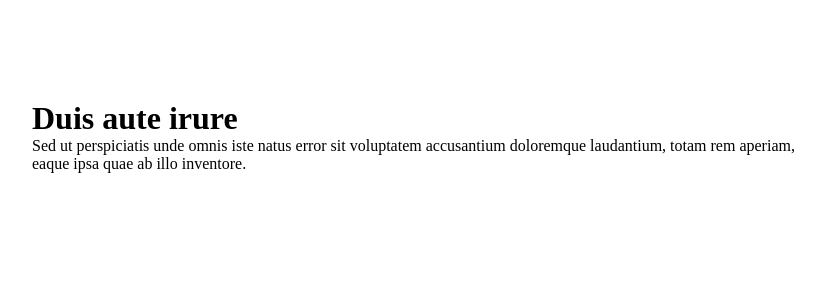
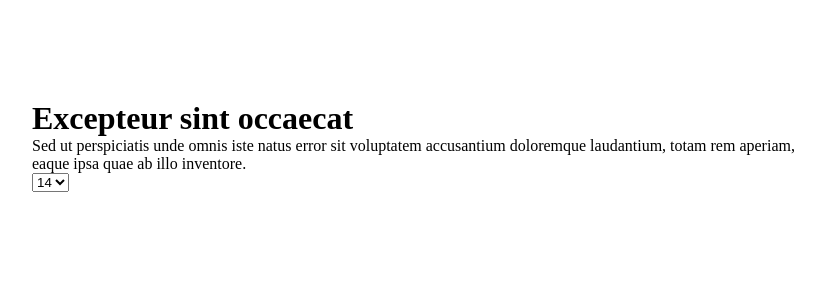
Before and after one commit to fimarkovicc/cmg-task-app, a React app: page / in a window 1280 px wide. Shown: the top 300 px of the page, without its empty margins (208-1033 px from the left). Built offline with nearby package versions, Linux system fonts and the light colour scheme; data requests are answered from the project's data file.

Commit message:
component updates

```diff
--- a/config/db.json
+++ b/config/db.json
@@ -2,7 +2,7 @@
   "products": [
     {
       "id": 1,
-      "title": "Duis aute irure",
+      "title": "Excepteur sint occaecat",
       "desc": "Sed ut perspiciatis unde omnis iste natus error sit voluptatem accusantium doloremque laudantium, totam rem aperiam, eaque ipsa quae ab illo inventore.",
       "specs": [
         "Lorem ipsum dolor sit amet, consectetur adipiscing elit",
@@ -11,7 +11,8 @@
         "Sed ut perspiciatis unde omnis iste natus error sit voluptatem accusantium",
         "At vero eos et accusamus et iusto odio dignissimos ducimus qui blanditiis praesentium voluptatum"
       ],
-      "sizes": [
+      "sizes": [14, 28],
+      "images": [
           {
             "size": 14,
             "images": [
--- a/src/components/App.js
+++ b/src/components/App.js
@@ -1,8 +1,8 @@
 import React from "react"
-import Product from "./Product"
+import ProductContainer from "./Product/ProductContainer"
 
 function App() {
-  return <Product />
+  return <ProductContainer />
 }
 
 export default App
--- a/src/components/Product.js
+++ /dev/null
@@ -1,33 +0,0 @@
-import React, { useEffect, useState } from "react"
-
-function Product() {
-    const fetchProduct = async () => {
-        const response = await fetch("http://localhost:5000/products/1")
-        if (response.status >= 200 && response.status <= 299) {
-          const jsonResponse = await response.json()
-          return jsonResponse
-        } else {
-          console.log('Status: ' + response.status, 'Error text: ' + response.statusText)
-        }
-      }
-
-      const [product, setProduct] = useState({})
-
-      const {id, title, desc, specs, sizes} = product
-
-      useEffect(async () => {
-        setProduct(await fetchProduct())
-      }, [])
-
-  return (
-      <div className="product">
-            <div className="product__image-display"></div>
-            <div className="product__data">
-                <h1>{title}</h1>
-                <p>{desc}</p>
-            </div>
-      </div>
-  )
-}
-
-export default Product
--- /dev/null
+++ b/src/components/Product/Description.js
@@ -0,0 +1,9 @@
+import React from 'react'
+
+function Description({desc}) {
+    return (
+        <p>{desc ? desc : "No description available"}</p>
+    )
+}
+
+export default Description
--- /dev/null
+++ b/src/components/Product/Product.js
@@ -0,0 +1,27 @@
+import React, { useState } from "react"
+import Title from "./Title"
+import Description from "./Description"
+import SizeSelect from "./SizeSelect"
+
+function Product(props) {
+  const { id, title, desc, specs, sizes, images } = props.data
+
+  const [currentSize, setCurrentSize] = useState(sizes[0])
+
+  return (
+    <div className="product">
+      <div className="product__image-display"></div>
+      <div className="product__data">
+        <Title title={title} />
+        <Description desc={desc} />
+        <SizeSelect
+          sizes={sizes}
+          currentSize={currentSize}
+          setCurrentSize={setCurrentSize}
+        />
+      </div>
+    </div>
+  )
+}
+
+export default Product
--- /dev/null
+++ b/src/components/Product/ProductContainer.js
@@ -0,0 +1,31 @@
+import React, { useState, useEffect } from "react"
+import Product from "./Product"
+
+function ProductContainer() {
+  const [loading, setLoading] = useState(true)
+  const [data, setData] = useState(null)
+
+  useEffect(async () => {
+    const url = "http://localhost:5000/products/1"
+    const response = await fetch(url)
+    if (response.status >= 200 && response.status <= 299) {
+      const data = await response.json()
+      setData(data)
+      setLoading(false)
+    } else {
+      console.log(response.status, response.statusText)
+    }
+  }, [])
+
+  return (
+    <>
+      {loading || !data ? (
+        <div className="loading">Loading data...</div>
+      ) : (
+        <Product data={data} />
+      )}
+    </>
+  )
+}
+
+export default ProductContainer
--- /dev/null
+++ b/src/components/Product/SizeSelect.js
@@ -0,0 +1,28 @@
+import React, { useState } from "react"
+
+function SizeSelect({ sizes, currentSize, setCurrentSize }) {
+  const handleSizeChange = (e) => {
+    const selectedSize = parseInt(e.target.value)
+    setCurrentSize(selectedSize)
+  }
+
+  return (
+    <>
+      <select
+        value={currentSize}
+        onChange={handleSizeChange}
+        name="size"
+        disabled={!currentSize}
+      >
+        {sizes.map((item, i) => (
+          <option value={item} key={i}>
+            {item}
+          </option>
+        ))}
+      </select>
+      {!currentSize && <span>No sizes available</span>}
+    </>
+  )
+}
+
+export default SizeSelect
--- /dev/null
+++ b/src/components/Product/Title.js
@@ -0,0 +1,9 @@
+import React from 'react'
+
+function Title({title}) {
+    return (
+        <h1>{title ? title : "No title available"}</h1>
+    )
+}
+
+export default Title
--- a/src/index.css
+++ b/src/index.css
@@ -1,6 +1,16 @@
 * {
     margin: 0;
     padding: 0;
+}
+
+.loading {
+    position: fixed;
+    top: 50%;
+    left: 50%;
+    transform: translate(-50%, -50%);
+    padding: 25px;
+    border: 1px solid #ccc;
+    background-color: #f3f3f3;
 }
 
 .product {
```
